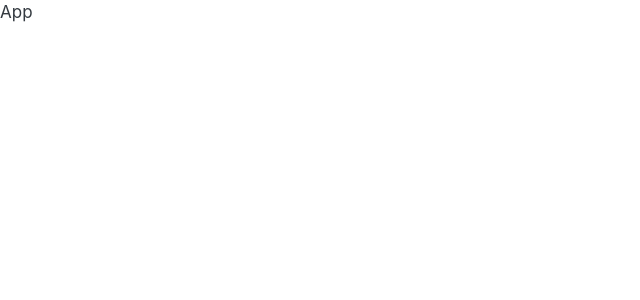
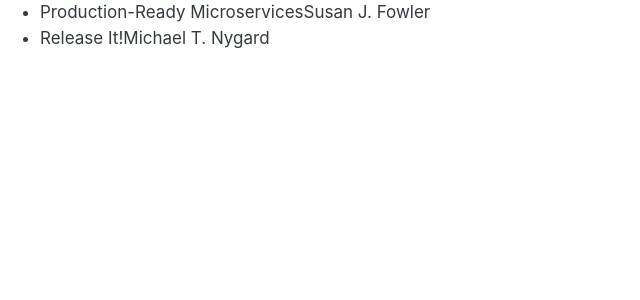
Before and after one commit to Crax88/redux-shop-cart, a React (Create React App) app: page / in a window 1280 px wide. Shown: the top 300 px of the page, without its empty margins (0-640 px from the left). Built offline with nearby package versions, Linux system fonts and the light colour scheme.

Commit message:
adds routes

```diff
--- a/src/components/App/App.js
+++ b/src/components/App/App.js
@@ -1,8 +1,13 @@
 import React from "react";
-import WithBookStoreService from "../hocs/WithBookStoreService";
-
+import { Route, Switch } from "react-router-dom";
+import { HomePage, CartPage } from "../pages/";
 const App = () => {
-  return <div>App</div>;
+  return (
+    <Switch>
+      <Route path="/" exact component={HomePage} />
+      <Route path="/cart" component={CartPage} />
+    </Switch>
+  );
 };
 
 export default App;
--- /dev/null
+++ b/src/components/BooksList/BooksList.js
@@ -0,0 +1,19 @@
+import React, { Component } from "react";
+import BooksListItem from "../BooksListItem/BookListItem";
+
+export default class BooksList extends Component {
+  render() {
+    const { books } = this.props;
+    return (
+      <ul>
+        {books.map(book => {
+          return (
+            <li>
+              <BooksListItem book={book} />
+            </li>
+          );
+        })}
+      </ul>
+    );
+  }
+}
--- /dev/null
+++ b/src/components/BooksListItem/BookListItem.js
@@ -0,0 +1,13 @@
+import React from "react";
+
+const BooksListItem = ({ book }) => {
+  const { title, author } = book;
+  return (
+    <>
+      <span>{title}</span>
+      <span>{author}</span>
+    </>
+  );
+};
+
+export default BooksListItem;
--- a/src/components/pages/HomePage.js
+++ b/src/components/pages/HomePage.js
@@ -1,7 +1,15 @@
 import React from "react";
-
+import BooksList from "../BooksList/BooksList";
 const HomePage = () => {
-  return <div>Home Page</div>;
+  const books = [
+    {
+      id: 1,
+      title: "Production-Ready Microservices",
+      author: "Susan J. Fowler"
+    },
+    { id: 2, title: "Release It!", author: "Michael T. Nygard" }
+  ];
+  return <BooksList books={books} />;
 };
 
 export default HomePage;
--- /dev/null
+++ b/src/components/pages/index.js
@@ -0,0 +1,4 @@
+import HomePage from "./HomePage";
+import CartPage from "./CartPage";
+
+export { HomePage, CartPage };
```
Also changed, not shown: src/components/BooksList/BooksList.css (added), src/components/BooksListItem/BooksListItem.css (added).
